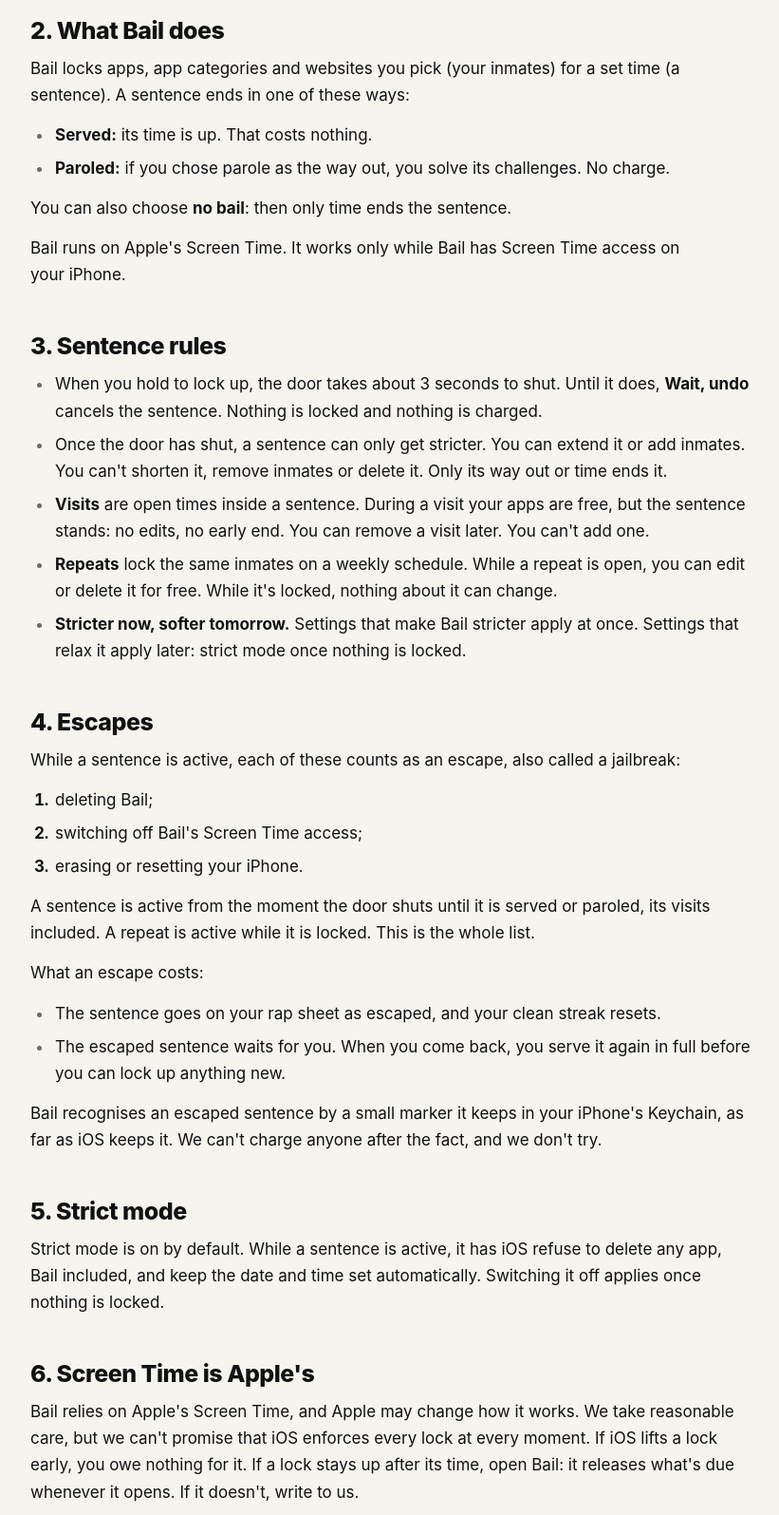
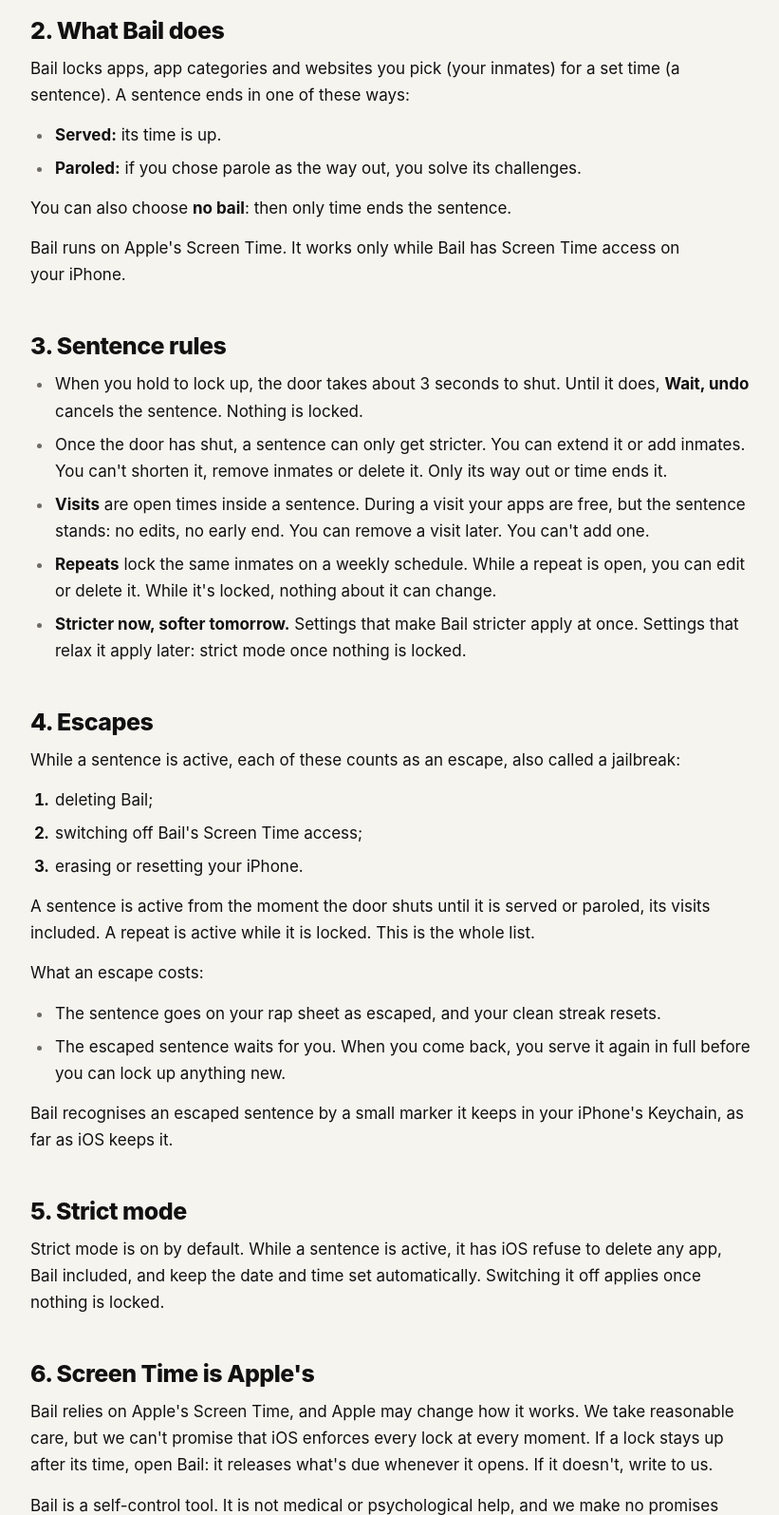
Before and after one commit to denisfenger/bail, a plain HTML site: page terms/index.html in a window 1280 px wide. Shown: the part 620-2215 px from the top of the page at 95% size, without its empty margins (228-1049 px from the left). Drawn offline with Linux system fonts and the light colour scheme.

Commit message:
Version without payments: the last money words out of the terms, limits named in the privacy page
Co-Authored-By: Claude Fable 5.2 <noreply@anthropic.com>

```diff
--- a/terms/index.html
+++ b/terms/index.html
@@ -34,18 +34,18 @@
       <h2 id="what">2. What Bail does</h2>
       <p>Bail locks apps, app categories and websites you pick (your inmates) for a set time (a sentence). A sentence ends in one of these ways:</p>
       <ul>
-        <li><strong>Served:</strong> its time is up. That costs nothing.</li>
-        <li><strong>Paroled:</strong> if you chose parole as the way out, you solve its challenges. No charge.</li>
+        <li><strong>Served:</strong> its time is up.</li>
+        <li><strong>Paroled:</strong> if you chose parole as the way out, you solve its challenges.</li>
       </ul>
       <p>You can also choose <strong>no bail</strong>: then only time ends the sentence.</p>
       <p>Bail runs on Apple's Screen Time. It works only while Bail has Screen Time access on your iPhone.</p>
 
       <h2 id="sentences">3. Sentence rules</h2>
       <ul>
-        <li>When you hold to lock up, the door takes about 3 seconds to shut. Until it does, <strong>Wait, undo</strong> cancels the sentence. Nothing is locked and nothing is charged.</li>
+        <li>When you hold to lock up, the door takes about 3 seconds to shut. Until it does, <strong>Wait, undo</strong> cancels the sentence. Nothing is locked.</li>
         <li>Once the door has shut, a sentence can only get stricter. You can extend it or add inmates. You can't shorten it, remove inmates or delete it. Only its way out or time ends it.</li>
         <li><strong>Visits</strong> are open times inside a sentence. During a visit your apps are free, but the sentence stands: no edits, no early end. You can remove a visit later. You can't add one.</li>
-        <li><strong>Repeats</strong> lock the same inmates on a weekly schedule. While a repeat is open, you can edit or delete it for free. While it's locked, nothing about it can change.</li>
+        <li><strong>Repeats</strong> lock the same inmates on a weekly schedule. While a repeat is open, you can edit or delete it. While it's locked, nothing about it can change.</li>
         <li><strong>Stricter now, softer tomorrow.</strong> Settings that make Bail stricter apply at once. Settings that relax it apply later: strict mode once nothing is locked.</li>
       </ul>
 
@@ -62,13 +62,13 @@
         <li>The sentence goes on your rap sheet as escaped, and your clean streak resets.</li>
         <li>The escaped sentence waits for you. When you come back, you serve it again in full before you can lock up anything new.</li>
       </ul>
-      <p>Bail recognises an escaped sentence by a small marker it keeps in your iPhone's Keychain, as far as iOS keeps it. We can't charge anyone after the fact, and we don't try.</p>
+      <p>Bail recognises an escaped sentence by a small marker it keeps in your iPhone's Keychain, as far as iOS keeps it.</p>
 
       <h2 id="strict">5. Strict mode</h2>
       <p>Strict mode is on by default. While a sentence is active, it has iOS refuse to delete any app, Bail included, and keep the date and time set automatically. Switching it off applies once nothing is locked.</p>
 
       <h2 id="limits">6. Screen Time is Apple's</h2>
-      <p>Bail relies on Apple's Screen Time, and Apple may change how it works. We take reasonable care, but we can't promise that iOS enforces every lock at every moment. If iOS lifts a lock early, you owe nothing for it. If a lock stays up after its time, open Bail: it releases what's due whenever it opens. If it doesn't, write to us.</p>
+      <p>Bail relies on Apple's Screen Time, and Apple may change how it works. We take reasonable care, but we can't promise that iOS enforces every lock at every moment. If a lock stays up after its time, open Bail: it releases what's due whenever it opens. If it doesn't, write to us.</p>
       <p>Bail is a self-control tool. It is not medical or psychological help, and we make no promises about your willpower.</p>
 
       <h2 id="liability">7. Liability</h2>
```
Also changed, not shown: privacy/index.html (+2 -1 lines).
